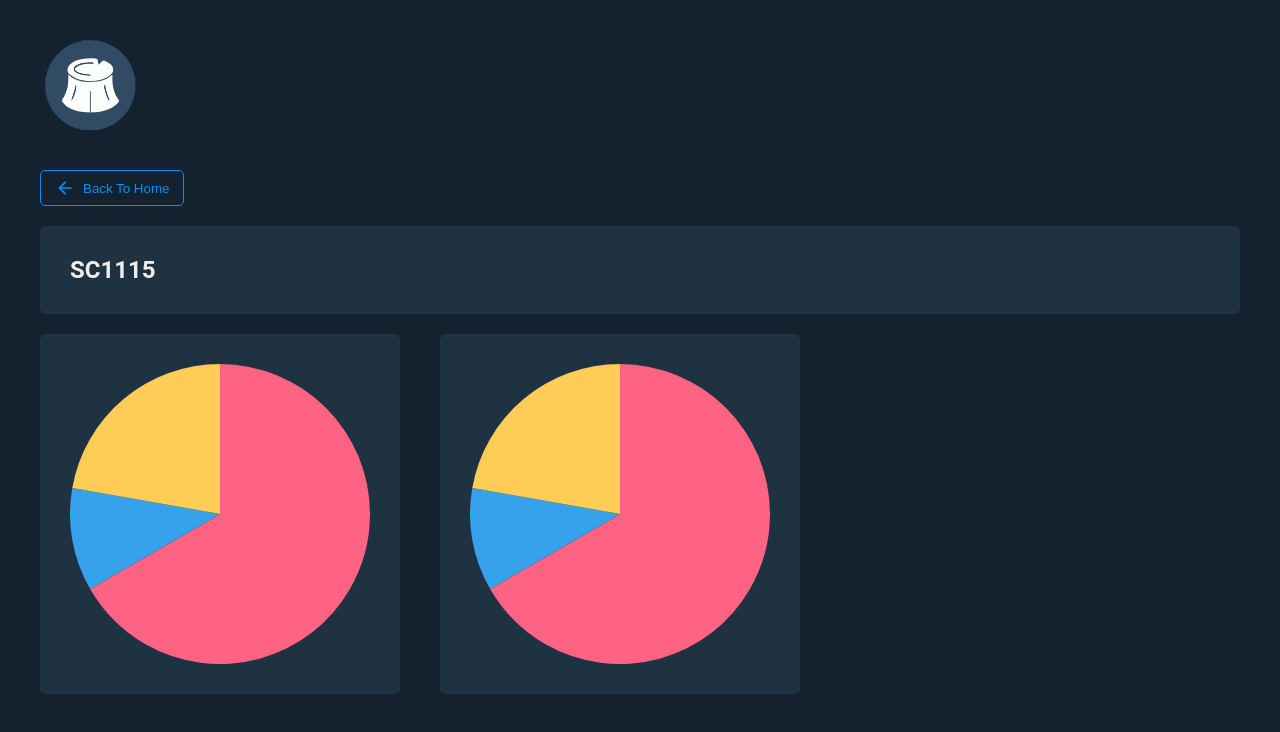
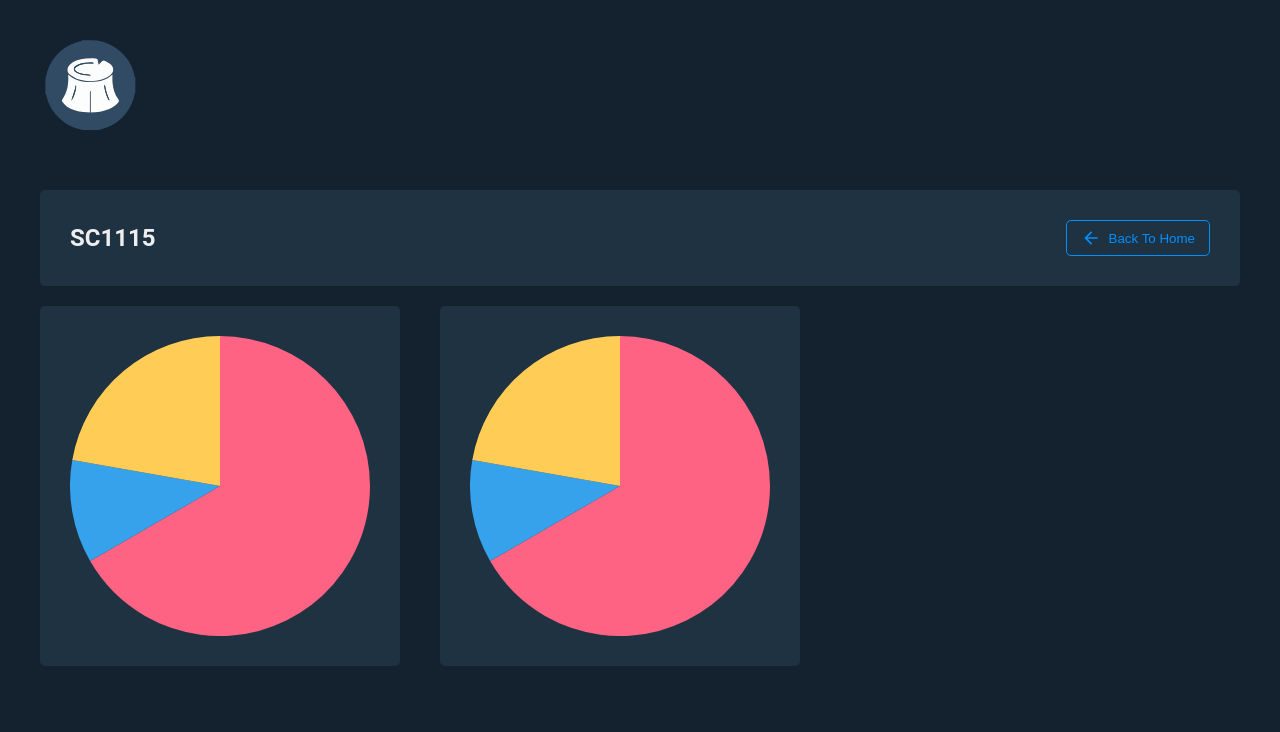
Before and after one commit to sunshavit/logproject, a React (Vite) app: page /1 in a window 1280 px wide. Shown: the top 732 px of the page. Built offline with nearby package versions, Linux system fonts and the light colour scheme.

Commit message:
move back button

```diff
--- a/src/pages/CasePage/CasePage.jsx
+++ b/src/pages/CasePage/CasePage.jsx
@@ -51,12 +51,18 @@ export function CasePage() {
   return (
     <div>
       <Header />
-      <Button variant="outline" onClick={() => navigate("/")}>
-        <ArrowBackIcon />
-        Back To Home
-      </Button>
-      <Box>
-        <h2>{row.caseId}</h2>
+      <Box
+        style={{
+          display: "flex",
+          alignItems: "center",
+          justifyContent: "space-between",
+        }}
+      >
+        <h2>{row.caseId}</h2>{" "}
+        <Button variant="outline" onClick={() => navigate("/")}>
+          <ArrowBackIcon />
+          Back To Home
+        </Button>
       </Box>
       <div style={{ display: "flex", gap: "40px" }}>
         <Box>
```
